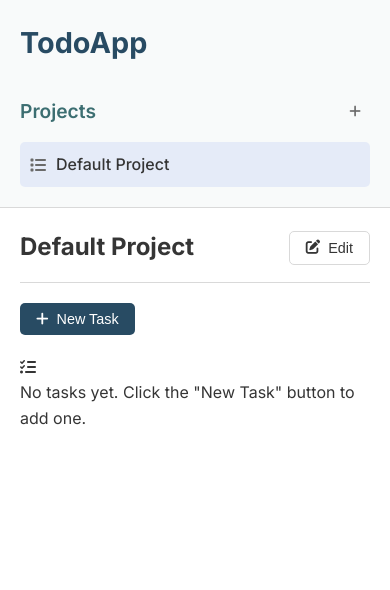
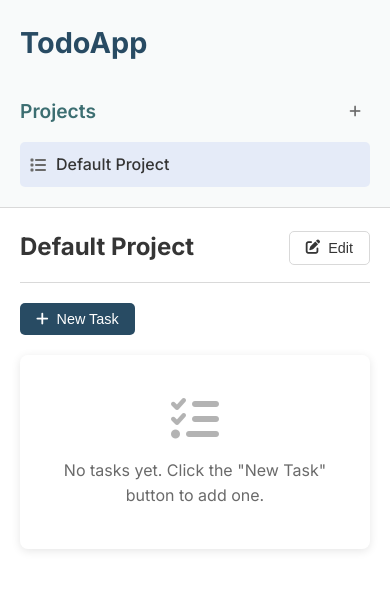
Before and after one commit to ndrsov/ToDoApp-TOP, a website built with webpack: page src/template.html in a window 390 px wide. Built offline with nearby package versions, Linux system fonts and the light colour scheme.

Commit message:
Add styles for empty space and a sort container dropdown

```diff
--- a/src/styles/main.css
+++ b/src/styles/main.css
@@ -397,6 +397,43 @@ select:focus {
   color: var(--text-secondary);
 }
 
+/* Empty State */
+.empty-state {
+  grid-column: 1 / -1;
+  text-align: center;
+  padding: 40px;
+  background-color: var(--todo-bg);
+  border-radius: 8px;
+  box-shadow: var(--box-shadow);
+}
+
+.empty-state i {
+  font-size: 3rem;
+  color: var(--text-secondary);
+  opacity: 0.5;
+  margin-bottom: 15px;
+}
+
+.empty-state p {
+  color: var(--text-secondary);
+  font-size: 1rem;
+}
+
+/* Sort Dropdown */
+.sort-container {
+  position: relative;
+}
+
+.sort-dropdown {
+  min-width: 150px;
+  padding: 8px 12px;
+  border-radius: 5px;
+  border: 1px solid var(--border-color);
+  background-color: white;
+  font-size: 0.9rem;
+  color: var(--text-color);
+}
+
 /* Responsive Styles */
 @media (max-width: 768px) {
   .app-container {
@@ -412,4 +449,8 @@ select:focus {
   .main-content {
     padding: 20px;
   }
+
+  .todo-list {
+    grid-template-columns: 1fr;
+  }
 }
```
